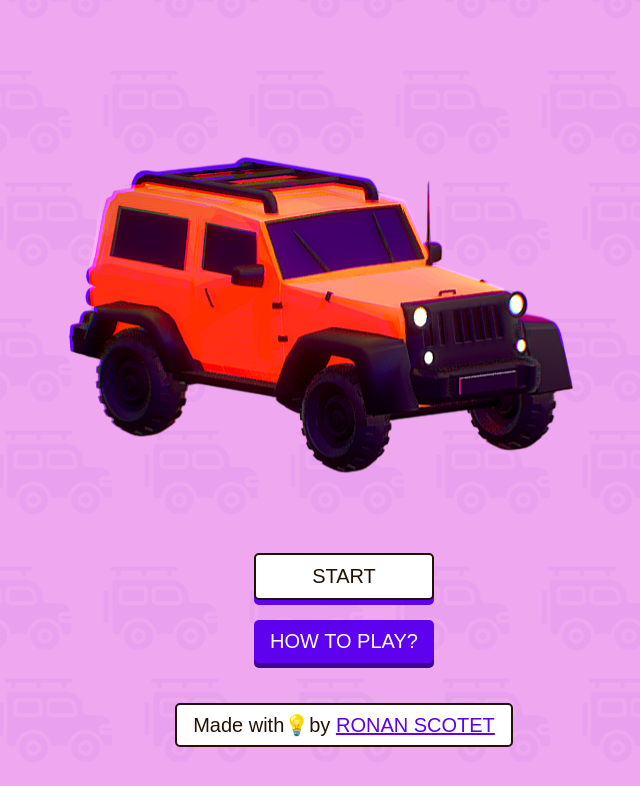
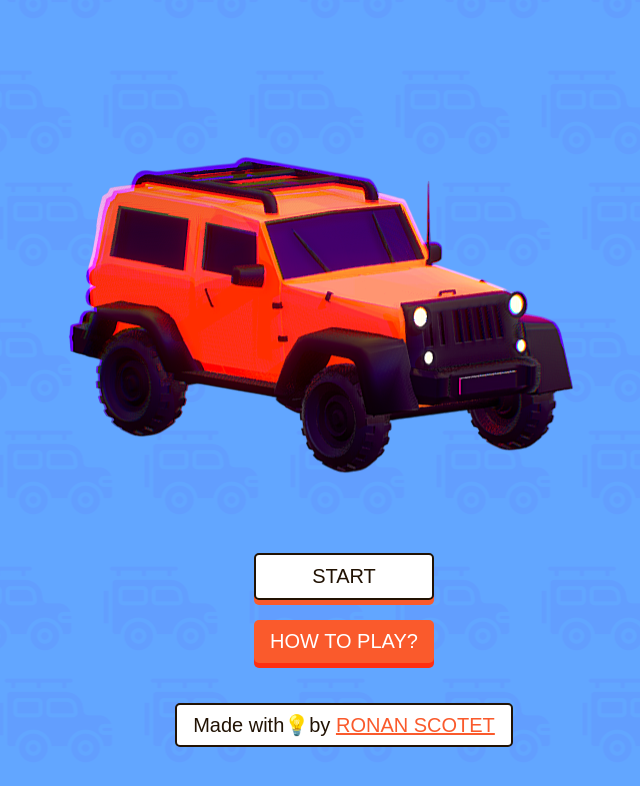
Before and after one commit to domov44/threejs-starter, a website built with Vite: page index.html in a window 1280 px wide. Shown: the whole page, without its empty margins (296-936 px from the left). Built offline with nearby package versions, Linux system fonts and the light colour scheme.

Commit message:
feat(ui): new color

```diff
--- a/public/assets/styles/styles.css
+++ b/public/assets/styles/styles.css
@@ -1,9 +1,9 @@
 :root {
     --bg-color: #ffffff;
     --secondary-bg-color: #010A04;
-    --bg-tonal: #EFA8EF;
-    --main-color: #5D01EE;
-    --secondary-color: #3d0693;
+    --bg-tonal: #62A6FF;
+    --main-color: #FA5A2C;
+    --secondary-color: #FF2E10;
     --third-color: #f7d9cf;
     --paragraph: #dbc098;
     --color-title: #211203;
@@ -145,10 +145,12 @@ body {
         opacity: 0;
         transform: translateX(-20px);
     }
+
     80% {
         opacity: 1;
         transform: translateX(2px);
     }
+
     100% {
         transform: translateX(0);
     }
@@ -163,7 +165,7 @@ body {
     animation: fadeInSlide 0.5s ease-out;
 }
 
-.copyright{
+.copyright {
     background: var(--bg-color);
     padding: 10px 16px;
     line-height: 1;
```
